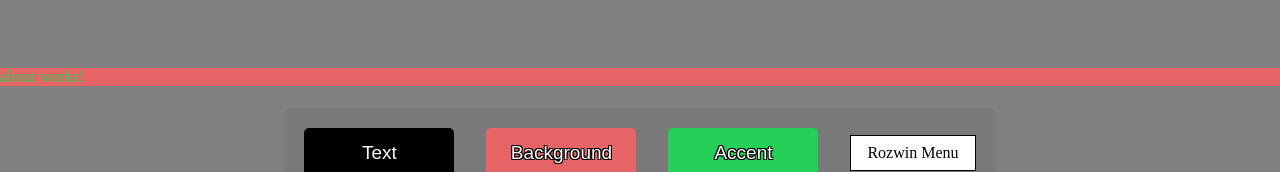
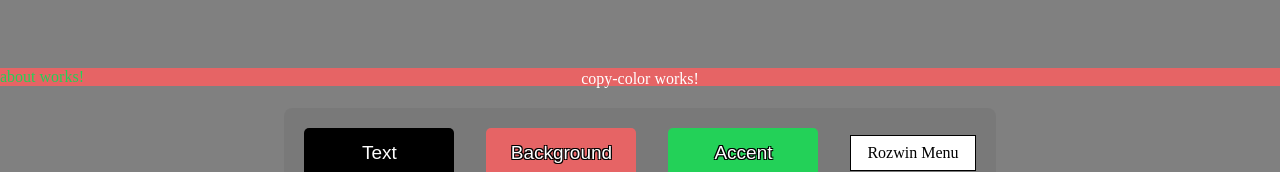
Before and after one commit to Lexsak/angular-learning, an Angular app: page / in a window 1280 px wide. Shown: the part 572-744 px from the top of the page. Built offline with nearby package versions, Linux system fonts and the light colour scheme.

Commit message:
add copy-color component

```diff
--- a/src/app/app.component.html
+++ b/src/app/app.component.html
@@ -8,6 +8,7 @@
 <app-about></app-about>
 </div>
 <div  class="colorBar">
+  <app-copy-color></app-copy-color>
   <app-change-color></app-change-color>
   </div>
 <div class="appContainer">
--- a/src/app/app.module.ts
+++ b/src/app/app.module.ts
@@ -8,6 +8,7 @@ import { HeroComponent } from './pages/hero/hero.component';
 import { AboutComponent } from './pages/about/about.component';
 import { FooterComponent } from './layouts/footer/footer.component';
 import { ChangeColorComponent } from './layouts/change-color/change-color.component';
+import { CopyColorComponent } from './layouts/copy-color/copy-color.component';
 
 @NgModule({
   declarations: [
@@ -16,7 +17,8 @@ import { ChangeColorComponent } from './layouts/change-color/change-color.compon
     HeroComponent,
     AboutComponent,
     FooterComponent,
-    ChangeColorComponent
+    ChangeColorComponent,
+    CopyColorComponent
   ],
   imports: [
     BrowserModule,
--- /dev/null
+++ b/src/app/layouts/copy-color/copy-color.component.html
@@ -0,0 +1 @@
+<p>copy-color works!</p>
```
Also changed, not shown: src/app/layouts/copy-color/copy-color.component.ts (added, +10 -0 lines), src/app/layouts/copy-color/copy-color.component.css (added), 1 other file (tests, documents, lock files or other folders).
